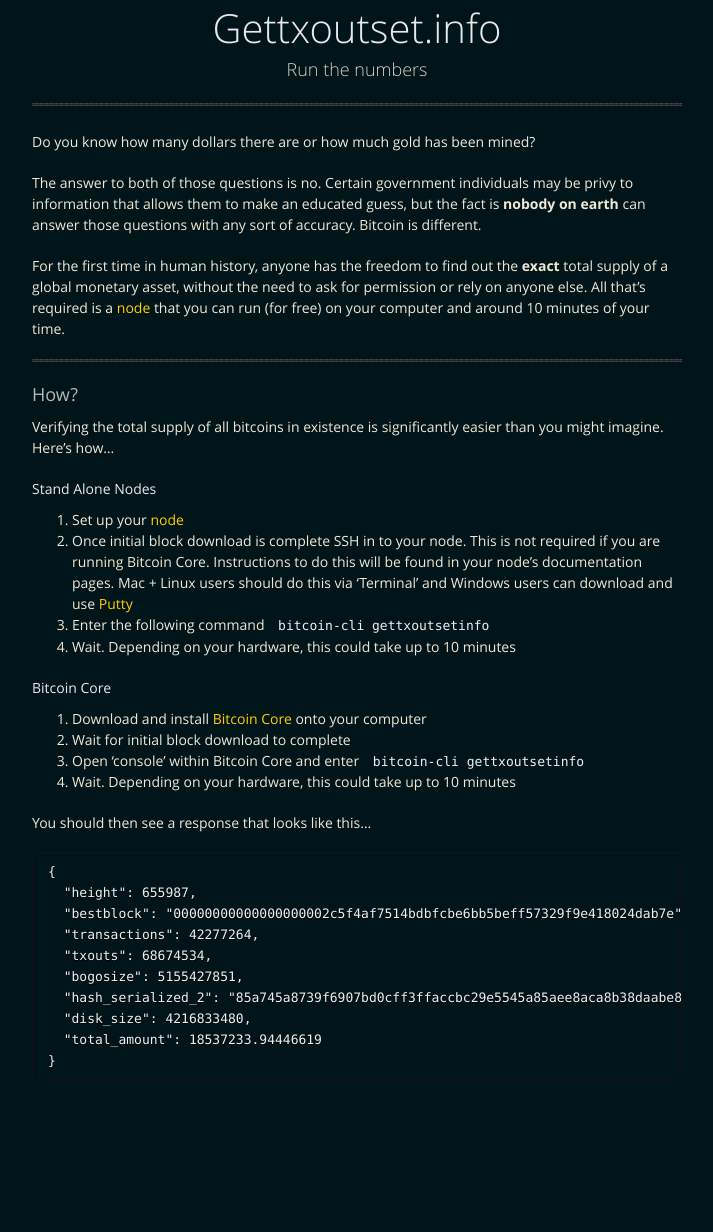
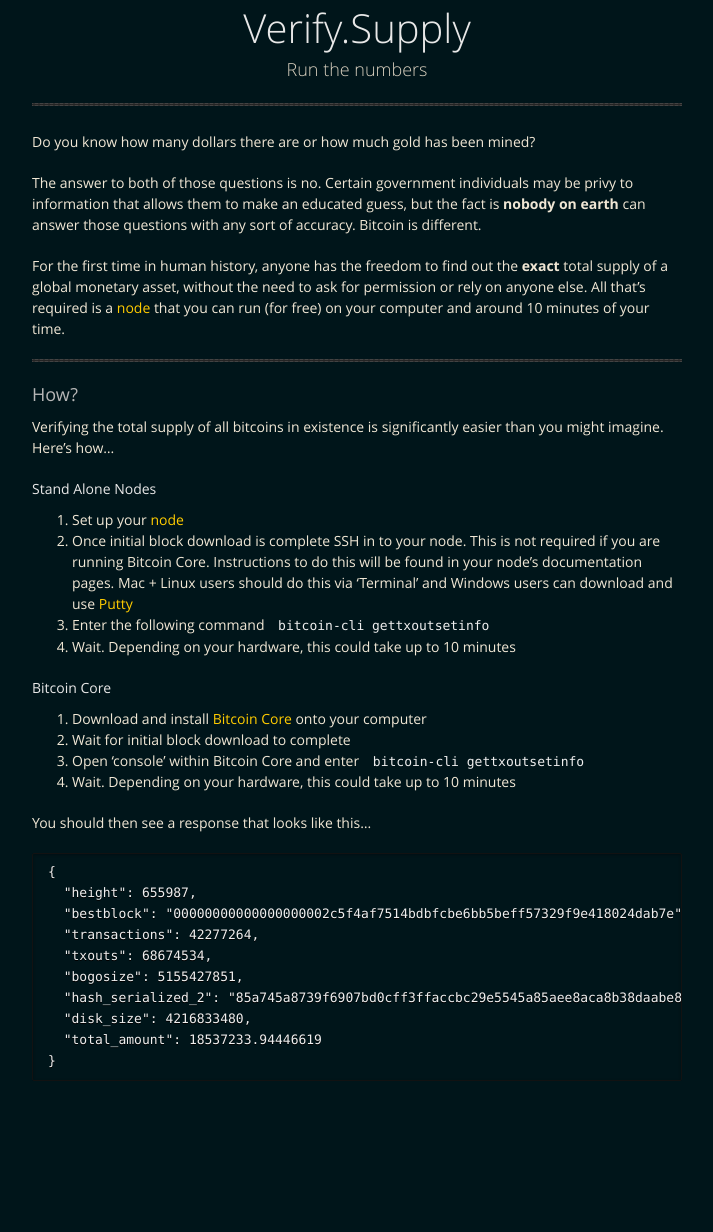
Before and after one commit to BitcoinQnA/verify-supply, a Jekyll site: the page built from index.md, in a window 1280 px wide. Shown: the whole page, without its empty margins (283-996 px from the left). Built offline with Jekyll 4.4.1, drawn with Linux system fonts in a browser that asks for light colours.

Commit message:
Update _config.yml

```diff
--- a/_config.yml
+++ b/_config.yml
@@ -1,4 +1,4 @@
-title: Gettxoutset.info
+title: Verify.Supply
 description: Run the numbers
 show_downloads: false
 google_analytics:
```
